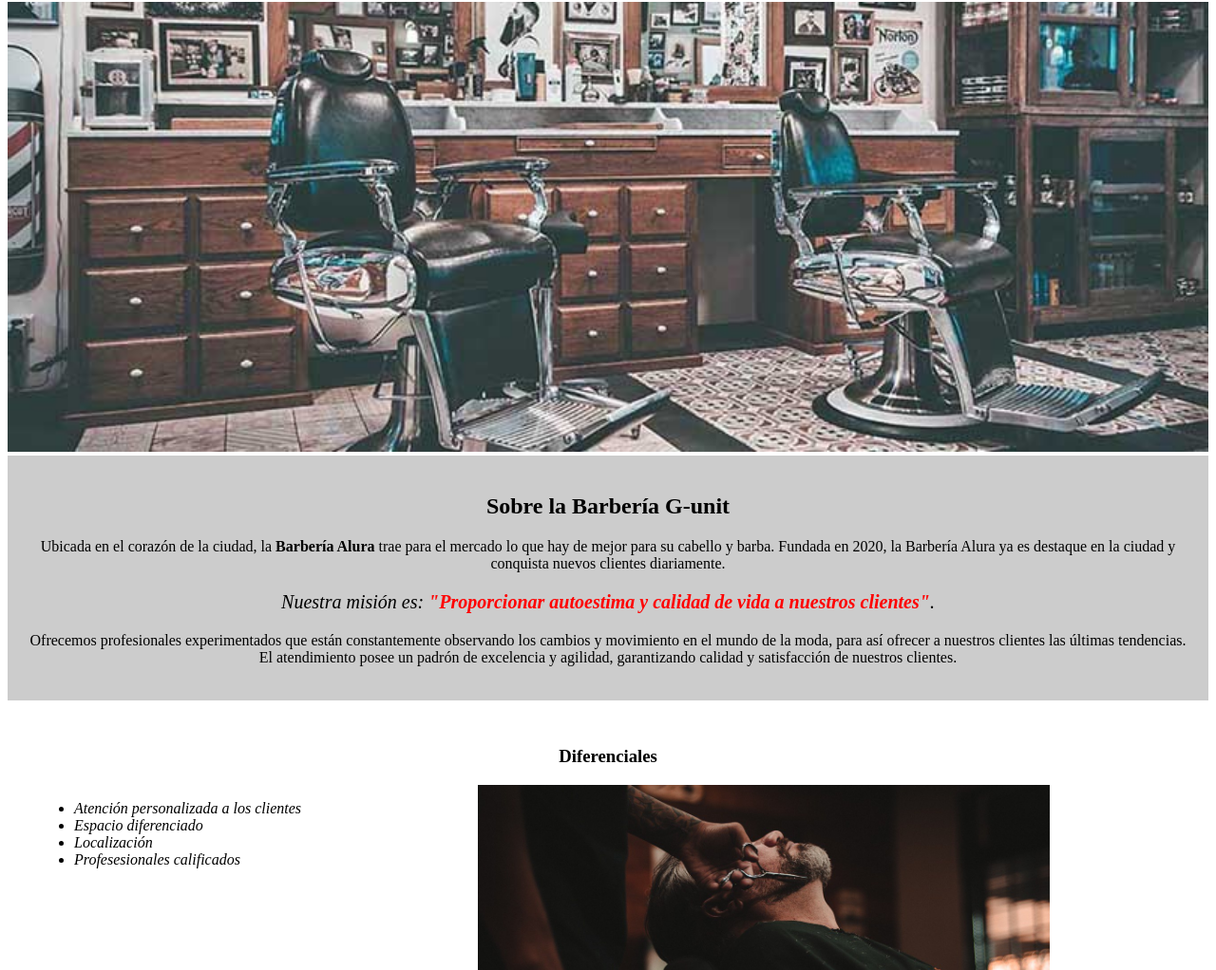
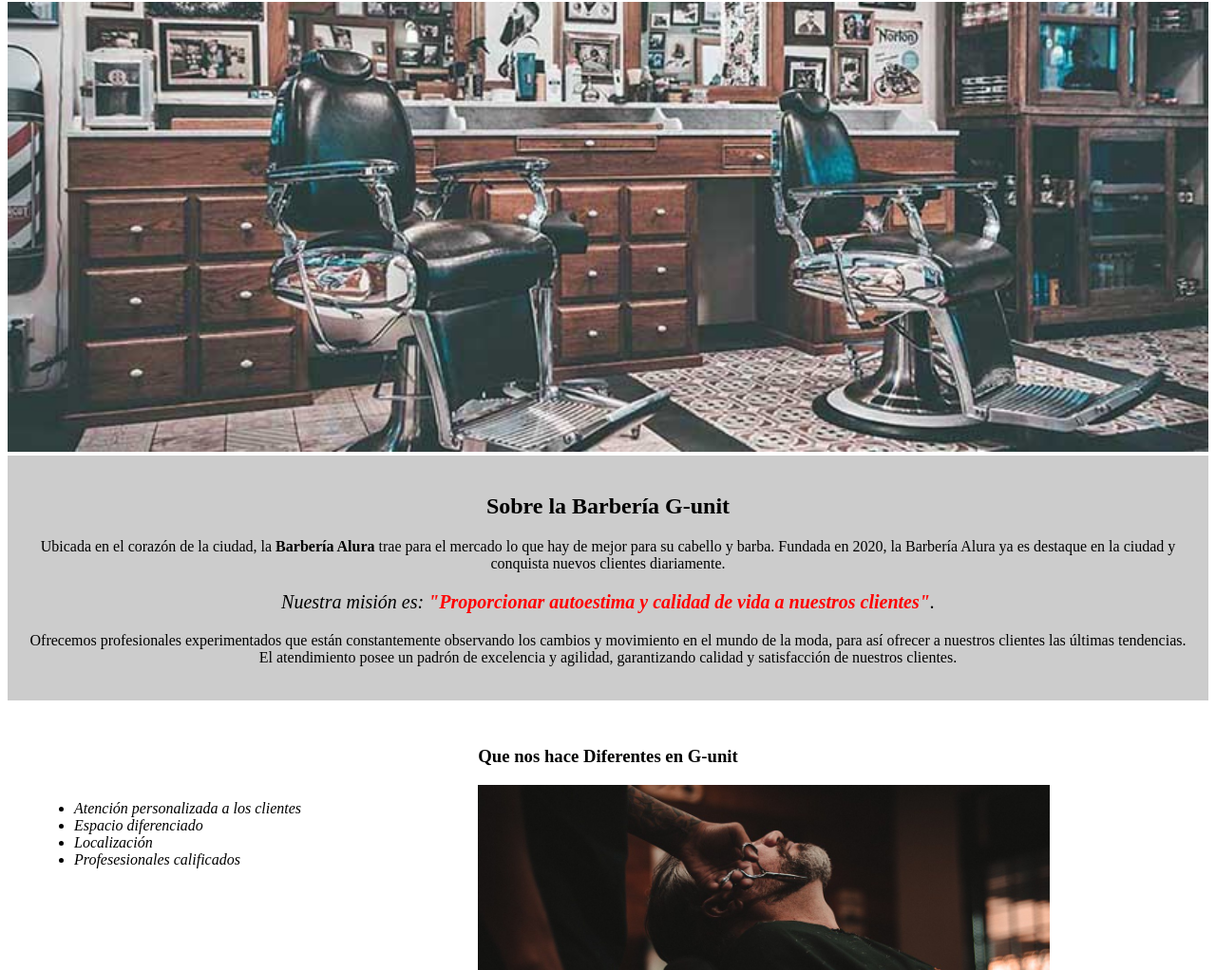
Before and after one commit to Felipecasallas/proyectoDePrueba, a plain HTML site: page index.html in a window 1280 px wide. Shown: the part 78-1100 px from the top of the page at 95% size. Drawn offline with Linux system fonts and the light colour scheme.

Commit message:
cambio del nuevo titulo 3

```diff
--- a/index.html
+++ b/index.html
@@ -32,7 +32,7 @@
 
         <div class="diferenciales">
 
-            <h3 class="titulo-centralizado">Diferenciales</h3>
+            <h3 class="titulo-centralizado">Que nos hace Diferentes en G-unit</h3>
 
             <ul>
                 <li class="items">Atención personalizada a los clientes</li>
```
